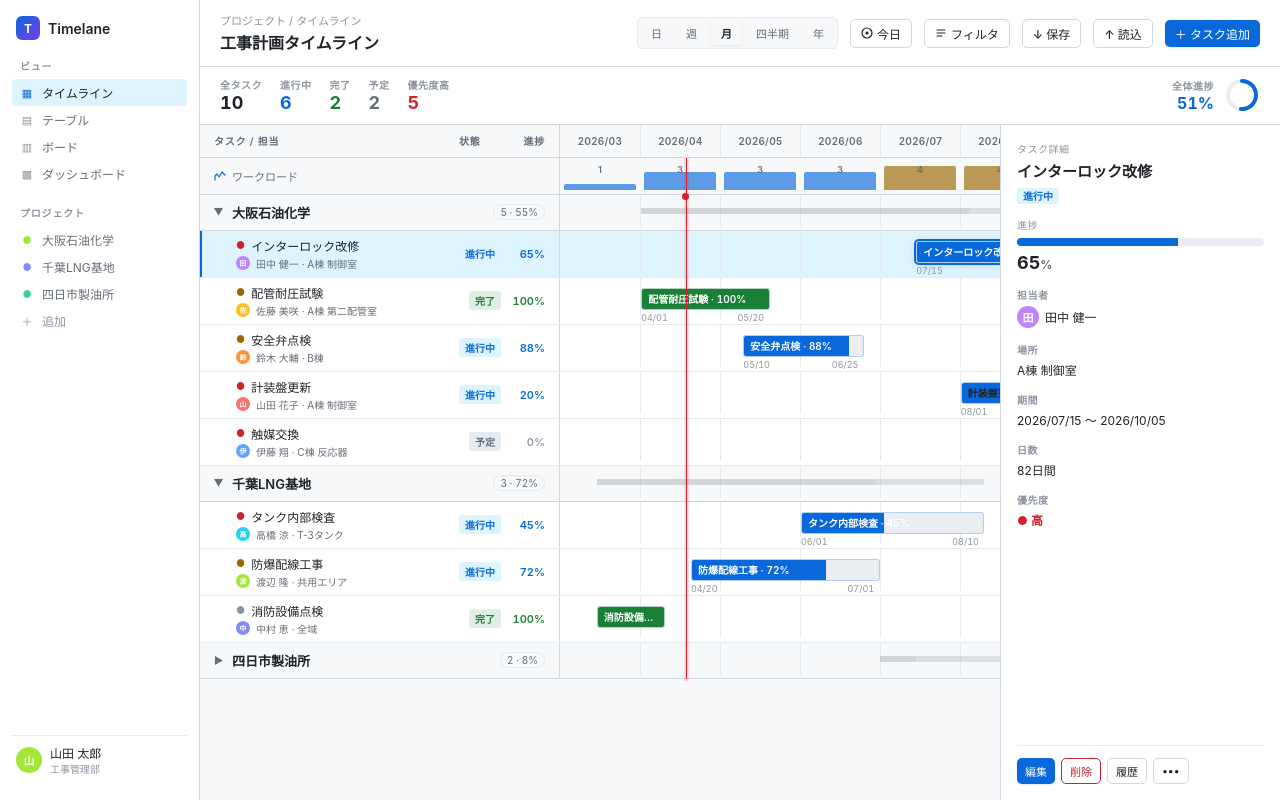
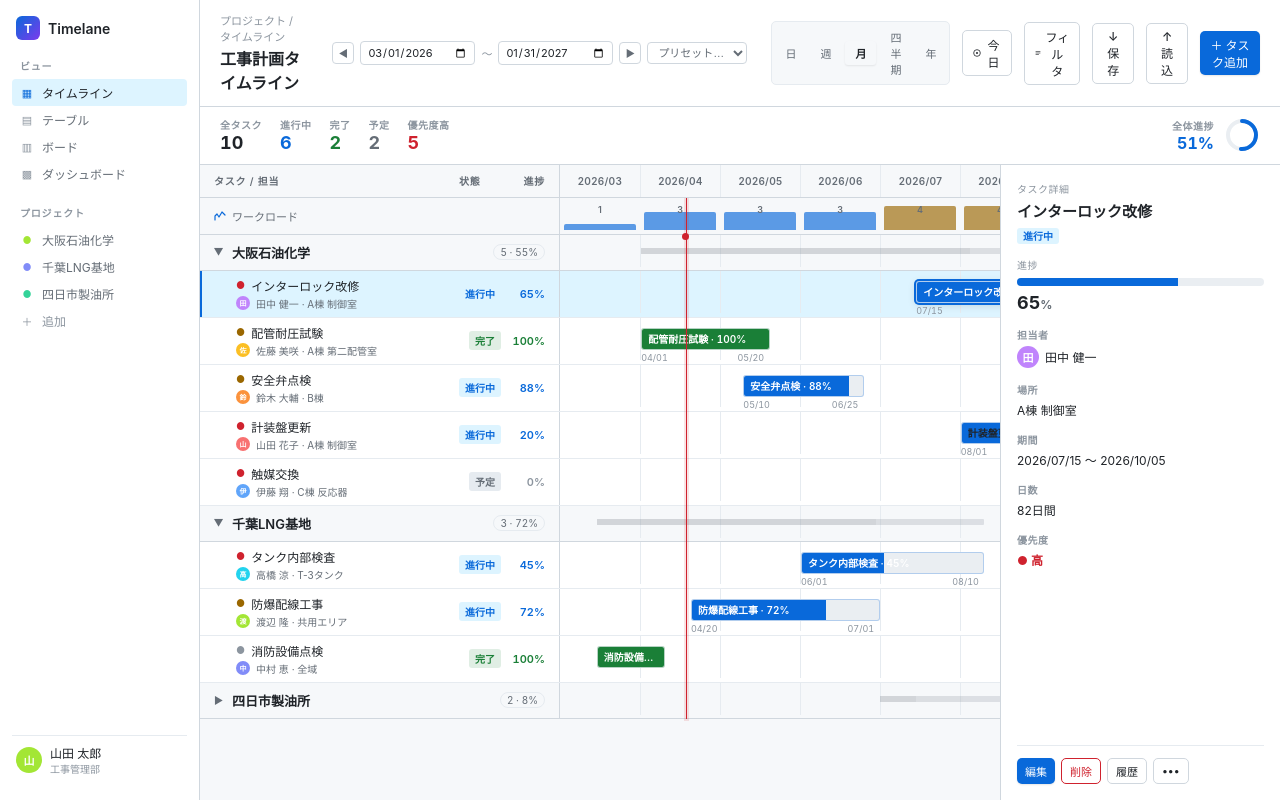
Before and after one commit to ichyy-n/timelane, a React (Vite) app: page / in a window 1280 px wide. Built offline with nearby package versions, Linux system fonts and the light colour scheme.

Commit message:
feat(TimelanePro): add range control UI (date inputs, pan buttons, preset select)

```diff
--- a/src/components/TimelanePro.jsx
+++ b/src/components/TimelanePro.jsx
@@ -260,6 +260,30 @@ export default function TimelanePro({ dark = false, granularity: initialGranular
               プロジェクト / タイムライン
             </div>
             <div style={{ fontSize: 16, fontWeight: 600 }}>工事計画タイムライン</div>
+          </div>
+
+          {/* 期間レンジコントロール */}
+          <div style={{ display: 'flex', alignItems: 'center', gap: 6, marginLeft: 16, flexShrink: 0, whiteSpace: 'nowrap' }}>
+            <button onClick={() => panRange(-1)} title="前へ" style={iconBtn(C)}>◀</button>
+            <input type="date" value={toISODate(rangeStart)}
+              onChange={e => e.target.value && setRangeStart(new Date(e.target.value + 'T00:00:00'))}
+              style={dateInput(C)} />
+            <span style={{ fontSize: 11, color: C.textFaint }}>〜</span>
+            <input type="date" value={toISODate(rangeEnd)}
+              onChange={e => e.target.value && setRangeEnd(new Date(e.target.value + 'T00:00:00'))}
+              style={dateInput(C)} />
+            <button onClick={() => panRange(1)} title="次へ" style={iconBtn(C)}>▶</button>
+            <select onChange={e => { if (e.target.value) applyPreset(e.target.value); e.target.value = ''; }}
+              defaultValue="" style={{
+                background: C.panel, color: C.textSub, border: `1px solid ${C.border}`,
+                borderRadius: 4, fontSize: 11, padding: '3px 6px', cursor: 'pointer',
+              }}>
+              <option value="">プリセット…</option>
+              <option value="thisMonth">今月</option>
+              <option value="thisQuarter">今四半期</option>
+              <option value="thisYear">今年</option>
+              <option value="all">全期間</option>
+            </select>
           </div>
 
           <div style={{ flex: 1 }}/>
@@ -848,3 +872,20 @@ function DetailRowP({ C, label, children }) {
     </div>
   );
 }
+
+function iconBtn(C) {
+  return {
+    background: C.panel, color: C.textSub, border: `1px solid ${C.border}`,
+    borderRadius: 4, width: 22, height: 22, display: 'inline-flex',
+    alignItems: 'center', justifyContent: 'center', cursor: 'pointer',
+    fontSize: 10, padding: 0,
+  };
+}
+
+function dateInput(C) {
+  return {
+    background: C.panel, color: C.text, border: `1px solid ${C.border}`,
+    borderRadius: 4, fontSize: 11, padding: '3px 6px',
+    fontFamily: 'inherit',
+  };
+}
```
